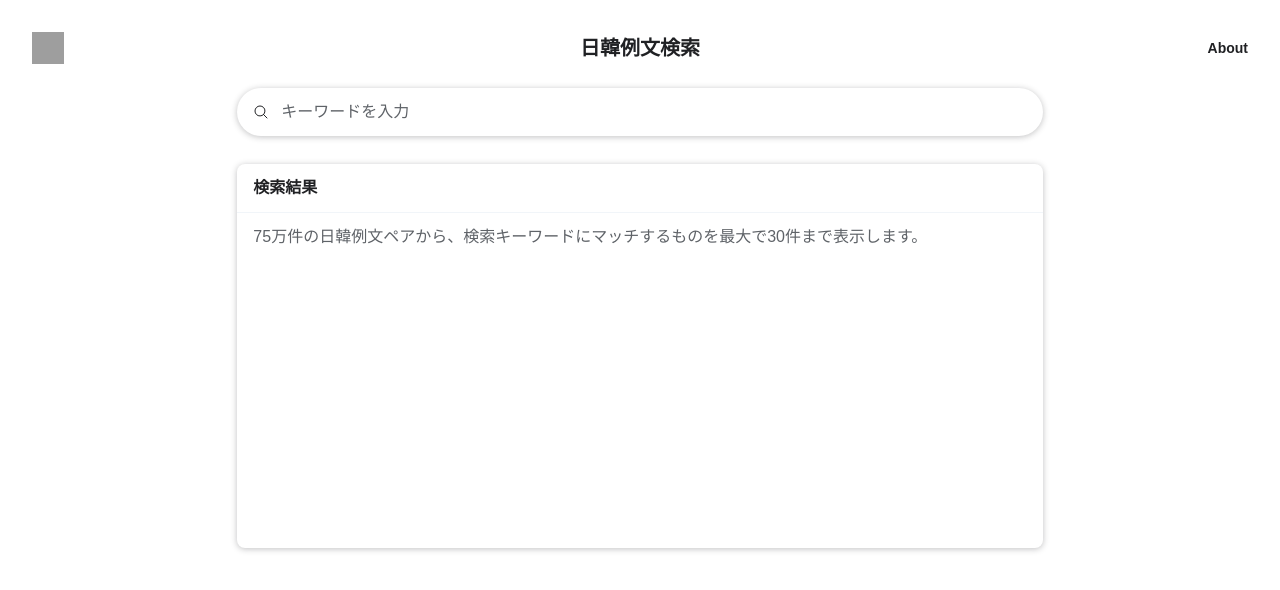
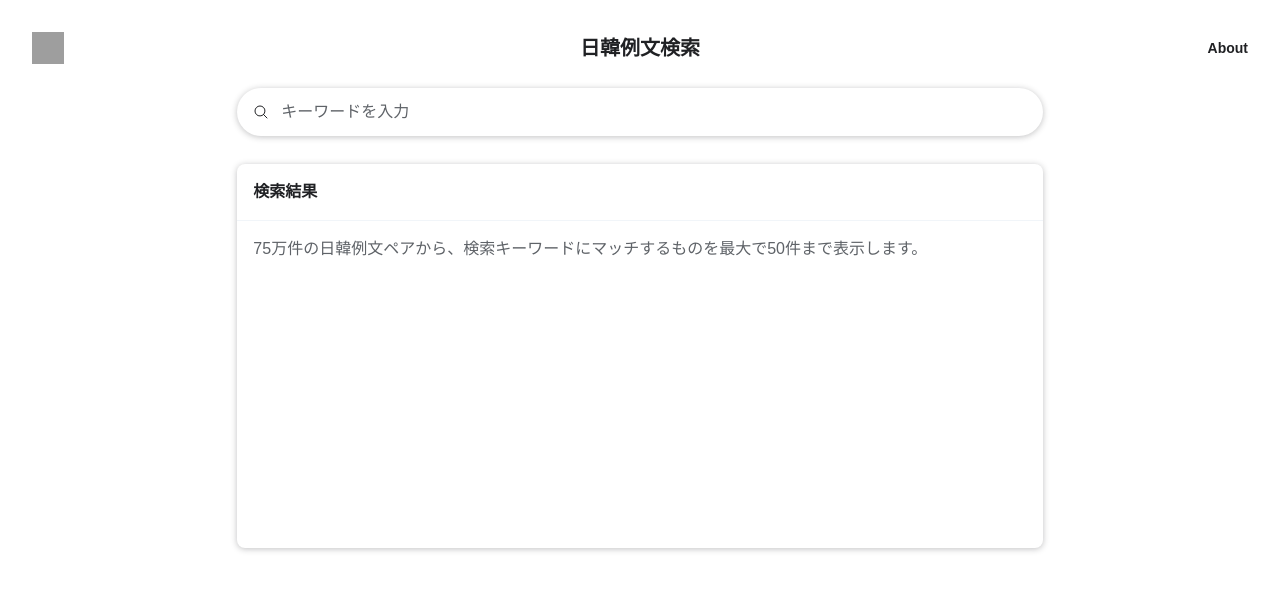
Before and after one commit to konishiyama/Japanese_Korean_Sentence_Pair_Search, a Next.js app: page / in a window 1280 px wide. Shown: the top 590 px of the page. Built offline with nearby package versions, Linux system fonts and the light colour scheme; no server answers; grey boxes are pictures that could not be loaded.

Commit message:
minor_design_change

```diff
--- a/src/app/about/page.tsx
+++ b/src/app/about/page.tsx
@@ -11,7 +11,7 @@ export default function About() {
           <p className='mb-6 sm:mb-8'>作成者自身も日韓バイリンガルのエンジニアです。私自身、日頃から言語を学習する上で、一般的な検索では対訳を探すことは用意ではないのと、業界最大手（と思われる）ネイバー辞書の機能が使いづらいと思っていたことがきっかけで作成しました。</p>
           <p className='mb-6 sm:mb-8'>まだまだ改善点はたくさんあると思いますが、ご意見やご要望はいつでも大歓迎です。下記の連絡先までお気軽にご連絡ください。例文検索に限らず、言語学習のためにこんなものがほしい、というような声もありがたいです。</p>
         </div>
-        <div className='text-center mt-16'>
+        <div className='text-center mt-10 sm:mt-16'>
           <a
             href="mailto:ko.nishiyama.0420@gmail.com"
             className="font-semibold hover:text-purple-400"> ko.nishiyama.0420@gmail.com
--- a/src/app/components/Firebase/firebase.ts
+++ b/src/app/components/Firebase/firebase.ts
@@ -15,7 +15,7 @@ class Firebase {
 
 
   async querySearch(queryInput:string){
-    let q = query(collection(this.db, "ja_ko_corpus"), limit(20));
+    let q = query(collection(this.db, "ja_ko_corpus"), limit(50));
 
     const detectedLanguage = franc(queryInput, {minLength: 1});
     let targetLangMap:string;
--- a/src/app/components/Search.tsx
+++ b/src/app/components/Search.tsx
@@ -14,7 +14,7 @@ export default function Search() {
   const endComposition = () => setComposition(false);
   const [queryResults, setQueryResults] = useState({ docs: [] });
   const [showResultsUl, setShowResultsUl] = useState(false);
-  const [headerMeassage, setHeaderMeassage] = useState<string>('75万件の日韓例文ペアから、検索キーワードにマッチするものを最大で30件まで表示します。');
+  const [headerMeassage, setHeaderMeassage] = useState<string>('75万件の日韓例文ペアから、検索キーワードにマッチするものを最大で50件まで表示します。');
 
   const firebase = getFirebaseInstance();
 
@@ -116,7 +116,7 @@ export default function Search() {
             type="search"
             id="default-search"
             // search cancel:https://github.com/tailwindlabs/tailwindcss/discussions/10190
-            className={`appearance-none block w-full p-3 ps-11 shadow-google text-base rounded-full focus:outline-none ${
+            className={`appearance-none block w-full px-4 py-3 ps-11 shadow-google text-base rounded-full focus:outline-none ${
               errorMessage ? 'placeholder-red' : 'placeholder-base' // Add red color when there's an error
             }`}
             style={{
@@ -132,8 +132,8 @@ export default function Search() {
         </div>
         <div className='mt-6 sm:mt-7'>
           <div className='bg-white shadow-google rounded-lg min-h-96 md:min-h-180'>
-            <h3 className='border-b border-solid border-slate-100 rounded-t-lg px-4 py-3 font-semibold'>検索結果</h3>
-            <div className='px-4 py-3'>
+            <h3 className='border-b border-solid border-slate-100 rounded-t-lg p-4 font-semibold'>検索結果</h3>
+            <div className='p-4'>
               <p className='text-light'>{headerMeassage}</p>
               <ul className='' style={{ display: showResultsUl ? 'block' : 'none' }}>
                 <Results queryResults={queryResults} />
```
